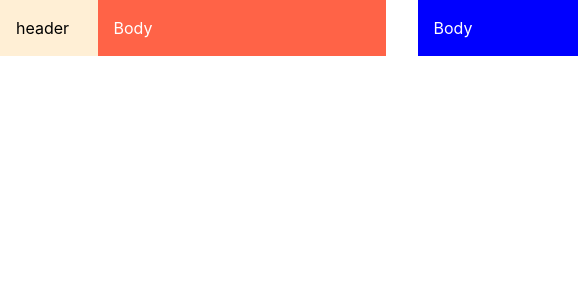
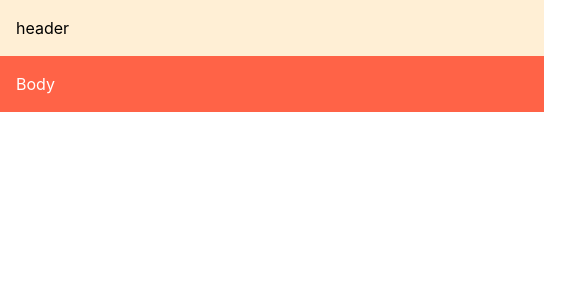
Before and after one commit to ignaways/cloneTwitter, a React (Create React App) app: page / in a window 390 px wide. Shown: the top 300 px of the page, 578 px wide, since content can reach past the window. Built offline with nearby package versions, Linux system fonts and the light colour scheme.

Commit message:
add responsive

```diff
--- a/src/components/container/BodyContainer.jsx
+++ b/src/components/container/BodyContainer.jsx
@@ -1,7 +1,19 @@
 import { Grid, GridItem } from "@chakra-ui/react";
-import { Fragment } from "react";
+import { Fragment, useEffect, useState } from "react";
 
 const BodyContainer = ({ children }) => {
+  const [isWeb, setIsWeb] = useState(window.innerWidth > 1020);
+
+  useEffect(() => {
+    const handleResize = () => {
+      setIsWeb(window.innerWidth > 1020);
+    };
+    window.addEventListener('resize', handleResize);
+    return () => {
+      window.removeEventListener('resize', handleResize);
+    };
+  }, []);
+
   return (
     <>
       <Grid
@@ -9,16 +21,17 @@ const BodyContainer = ({ children }) => {
         templateColumns="repeat(18, 1fr)"
         gap={8}
       >
+        {console.log(isWeb)}
       {children.map((child, i) => {
           return (
             <Fragment key={i}>
               {i === 0 && (
-                <GridItem rowSpan={0} colSpan={10}>
+                <GridItem rowSpan={0} colSpan={{base:18, md:18, lg:10}}>
                   {child}
                 </GridItem>
               )}
-              {i !== 0 && (
-                <GridItem rowSpan={0} colSpan={6}>
+              {i !== 0 && isWeb && (
+                <GridItem rowSpan={0} colSpan={{lg:7}}>
                   {child}
                 </GridItem>
               )}
--- a/src/components/container/MainContainer.jsx
+++ b/src/components/container/MainContainer.jsx
@@ -4,17 +4,17 @@ import { Fragment } from "react";
 const MainContainer = ({ children }) => {
   return (
     <>
-      <Grid templateRows="repeat(2, 1fr)" templateColumns="repeat(24, 1fr)">
+      <Grid templateColumns={{base: "repeat(1, 1fr)",md:"repeat(24, 1fr)"}}>
         {children.map((child, i) => {
           return (
             <Fragment key={i}>
               {i === 0 && (
-                <GridItem rowSpan={0} colSpan={6}>
+                <GridItem colSpan={{base:1, md:4, lg:6}}>
                   {child}
                 </GridItem>
               )}
               {i !== 0 && (
-                <GridItem rowSpan={0} colSpan={18}>
+                <GridItem colSpan={{base:1, md:20, lg:18}}>
                   {child}
                 </GridItem>
               )}
```
